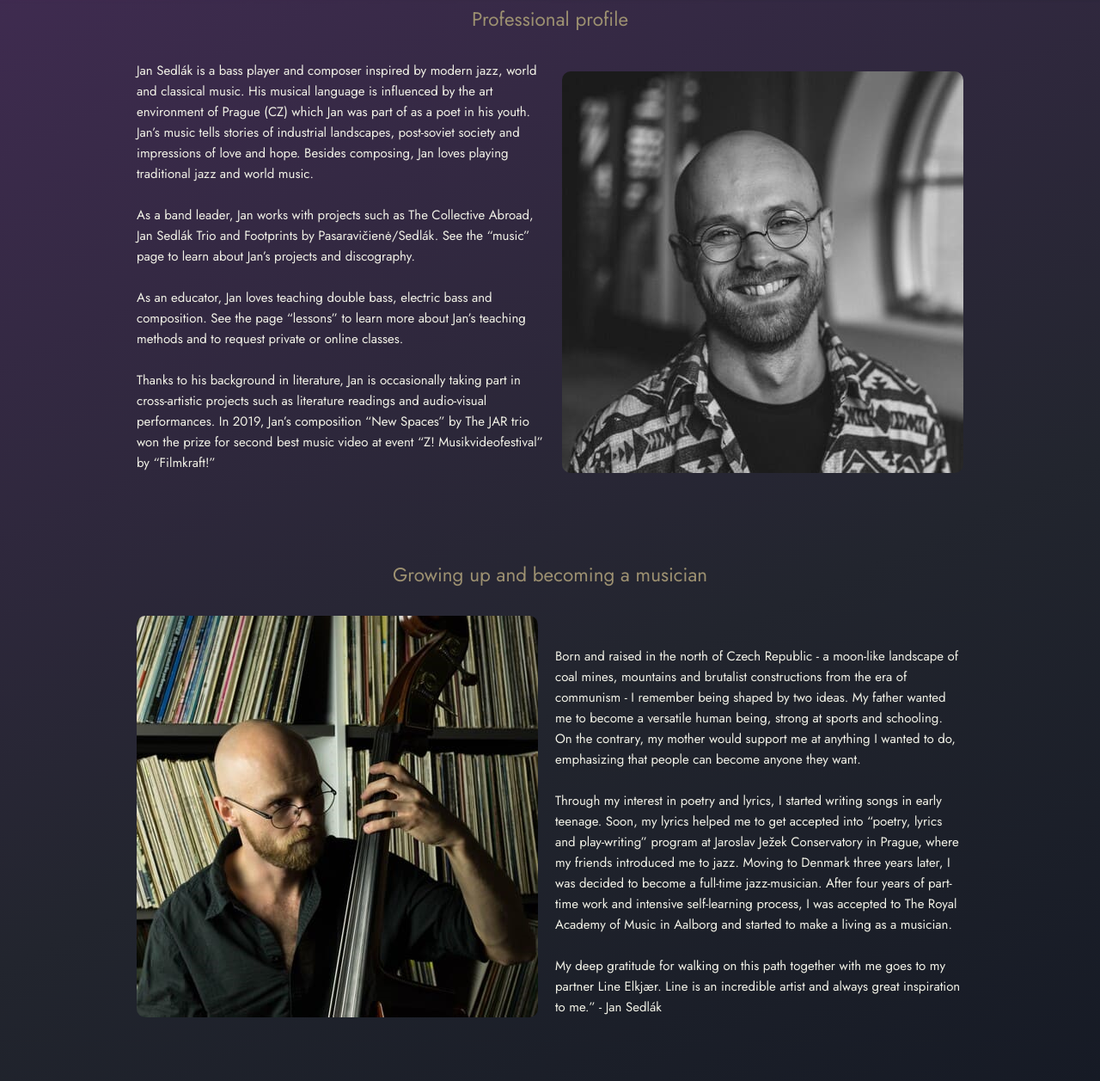
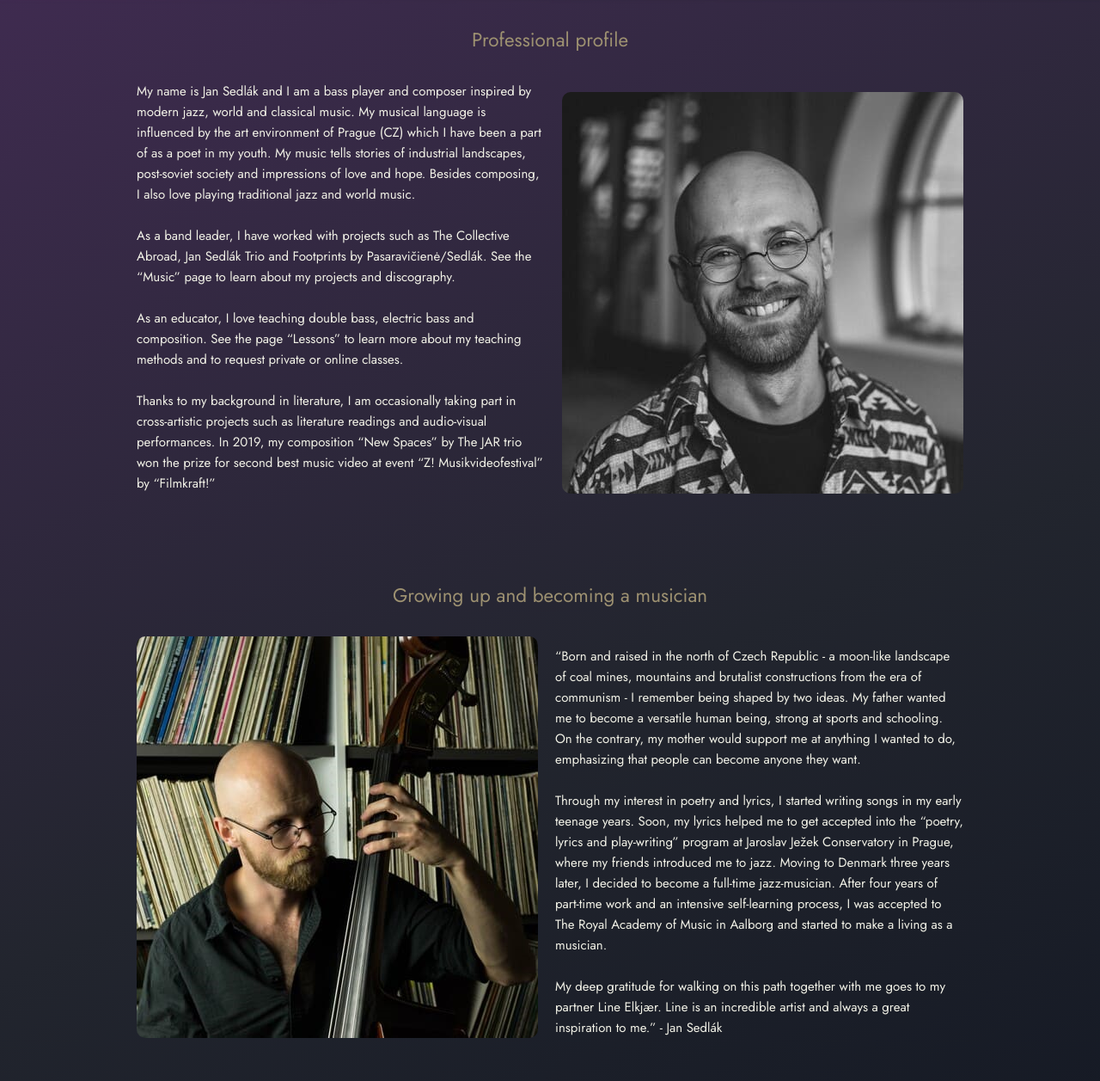
Before and after one commit to Xernaxe/Artist-Portfolio-Website, a Vue app: page /story in a window 1280 px wide. Shown: the part 511-1768 px from the top of the page at 86% size. Built offline with nearby package versions, Linux system fonts and the light colour scheme; no server answers.

Commit message:
new stuff

```diff
--- a/src/components/globalComponents/Music.vue
+++ b/src/components/globalComponents/Music.vue
@@ -30,7 +30,7 @@ export default {
 
 .musicSection{
   gap: 20px;
-  width: 80vw;
+  width: 60vw;
   margin-top: 130px;
 }
 
--- a/src/components/storyPage/Story.vue
+++ b/src/components/storyPage/Story.vue
@@ -1,17 +1,17 @@
 <template>
   <section class="Story">
-    <StoryItemVue :sectionImg="'storyImg.png'" :sectionHeader="'Professional profile'" :reverse='true' :description="`Jan Sedlák is a bass player and composer inspired by modern jazz, world and classical music. His musical language is influenced by the art environment of Prague (CZ) which Jan was part of as a poet in his youth. Jan’s music tells stories of industrial landscapes, post-soviet society and impressions of love and hope. Besides composing, Jan loves playing traditional jazz and world music.<br><br>
+    <StoryItemVue :sectionImg="'storyImg.png'" :sectionHeader="'Professional profile'" :reverse='true' :description="`My name is Jan Sedlák and I am a bass player and composer inspired by modern jazz, world and classical music. My musical language is influenced by the art environment of Prague (CZ) which I have been a part of as a poet in my youth. My music tells stories of industrial landscapes, post-soviet society and impressions of love and hope. Besides composing, I also love playing traditional jazz and world music.<br><br>
 
-As a band leader, Jan works with projects such as The Collective Abroad, Jan Sedlák Trio and Footprints by Pasaravičienė/Sedlák. See the “music” page to learn about Jan’s projects and discography.<br><br>
+As a band leader, I have worked with projects such as The Collective Abroad, Jan Sedlák Trio and Footprints by Pasaravičienė/Sedlák. See the “Music” page to learn about my projects and discography.<br><br>
 
-As an educator, Jan loves teaching double bass, electric bass and composition. See the page “lessons” to learn more about Jan’s teaching methods and to request private or online classes.<br><br>
+As an educator, I love teaching double bass, electric bass and composition. See the page “Lessons” to learn more about my teaching methods and to request private or online classes.<br><br>
 
-Thanks to his background in literature, Jan is occasionally taking part in cross-artistic projects such as literature readings and audio-visual performances. In 2019, Jan’s composition “New Spaces” by The JAR trio won the prize for second best music video at event “Z! Musikvideofestival” by “Filmkraft!”`"/>
-  <StoryItemVue :sectionImg="'heroImg.png'" :sectionHeader="'Growing up and becoming a musician'" :description="`Born and raised in the north of Czech Republic - a moon-like landscape of coal mines, mountains and brutalist constructions from the era of communism - I remember being shaped by two ideas. My father wanted me to become a versatile human being, strong at sports and schooling. On the contrary, my mother would support me at anything I wanted to do, emphasizing that people can become anyone they want.<br><br>
+Thanks to my background in literature, I am occasionally taking part in cross-artistic projects such as literature readings and audio-visual performances. In 2019, my composition “New Spaces” by The JAR trio won the prize for second best music video at event “Z! Musikvideofestival” by “Filmkraft!”`"/>
+  <StoryItemVue :sectionImg="'heroImg.png'" :sectionHeader="'Growing up and becoming a musician'" :description="`“Born and raised in the north of Czech Republic - a moon-like landscape of coal mines, mountains and brutalist constructions from the era of communism - I remember being shaped by two ideas. My father wanted me to become a versatile human being, strong at sports and schooling. On the contrary, my mother would support me at anything I wanted to do, emphasizing that people can become anyone they want.<br><br>
 
-Through my interest in poetry and lyrics, I started writing songs in early teenage. Soon, my lyrics helped me to get accepted into “poetry, lyrics and play-writing” program at Jaroslav Ježek Conservatory in Prague, where my friends introduced me to jazz. Moving to Denmark three years later, I was decided to become a full-time jazz-musician. After four years of part-time work and intensive self-learning process, I was accepted to The Royal Academy of Music in Aalborg and started to make a living as a musician.<br><br>
+Through my interest in poetry and lyrics, I started writing songs in my early teenage years. Soon, my lyrics helped me to get accepted into the “poetry, lyrics and play-writing” program at Jaroslav Ježek Conservatory in Prague, where my friends introduced me to jazz. Moving to Denmark three years later, I decided to become a full-time jazz-musician. After four years of part-time work and an intensive self-learning process, I was accepted to The Royal Academy of Music in Aalborg and started to make a living as a musician.<br><br>
 
-My deep gratitude for walking on this path together with me goes to my partner Line Elkjær. Line is an incredible artist and always great inspiration to me.” - Jan Sedlák`"/>
+My deep gratitude for walking on this path together with me goes to my partner Line Elkjær. Line is an incredible artist and always a great inspiration to me.” - Jan Sedlák`"/>
   </section>
 </template>
 
```
